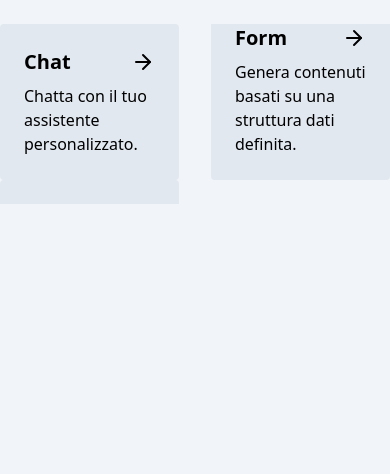
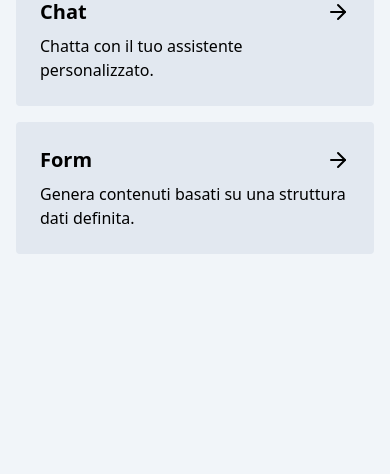
Before and after one commit to marcopesani/pwl-starter-template, a website: page public/index.html in a window 390 px wide. Shown: the part 370-844 px from the top of the page. Drawn offline with nearby package versions, Linux system fonts and the light colour scheme.

Commit message:
responsive lander

```diff
--- a/public/index.html
+++ b/public/index.html
@@ -13,7 +13,7 @@
     ></script>
   </head>
   <body class="bg-slate-100 flex justify-center items-center min-h-screen">
-    <main class="container mx-auto max-w-xl">
+    <main class="container mx-auto max-w-xl px-4">
       <header class="flex flex-col gap-2 justify-center items-center mb-10">
         <img
           src="/images/cropped-PugliaWomenLead_LOGO-BALCK.png"
@@ -22,9 +22,9 @@
         />
         <h1 class="text-2xl font-semibold">Puglia Women AI</h1>
       </header>
-      <section class="gap-8 columns-2 mx-auto">
+      <section class="gap-4 md:columns-2 mx-auto">
         <a
-          class="block p-6 bg-slate-200 hover:bg-slate-300 rounded flex flex-col"
+          class="block p-6 bg-slate-200 hover:bg-slate-300 rounded flex flex-col mb-4 md:mb-0"
           href="/chat"
         >
           <div class="flex justify-between items-center mb-2">
```
